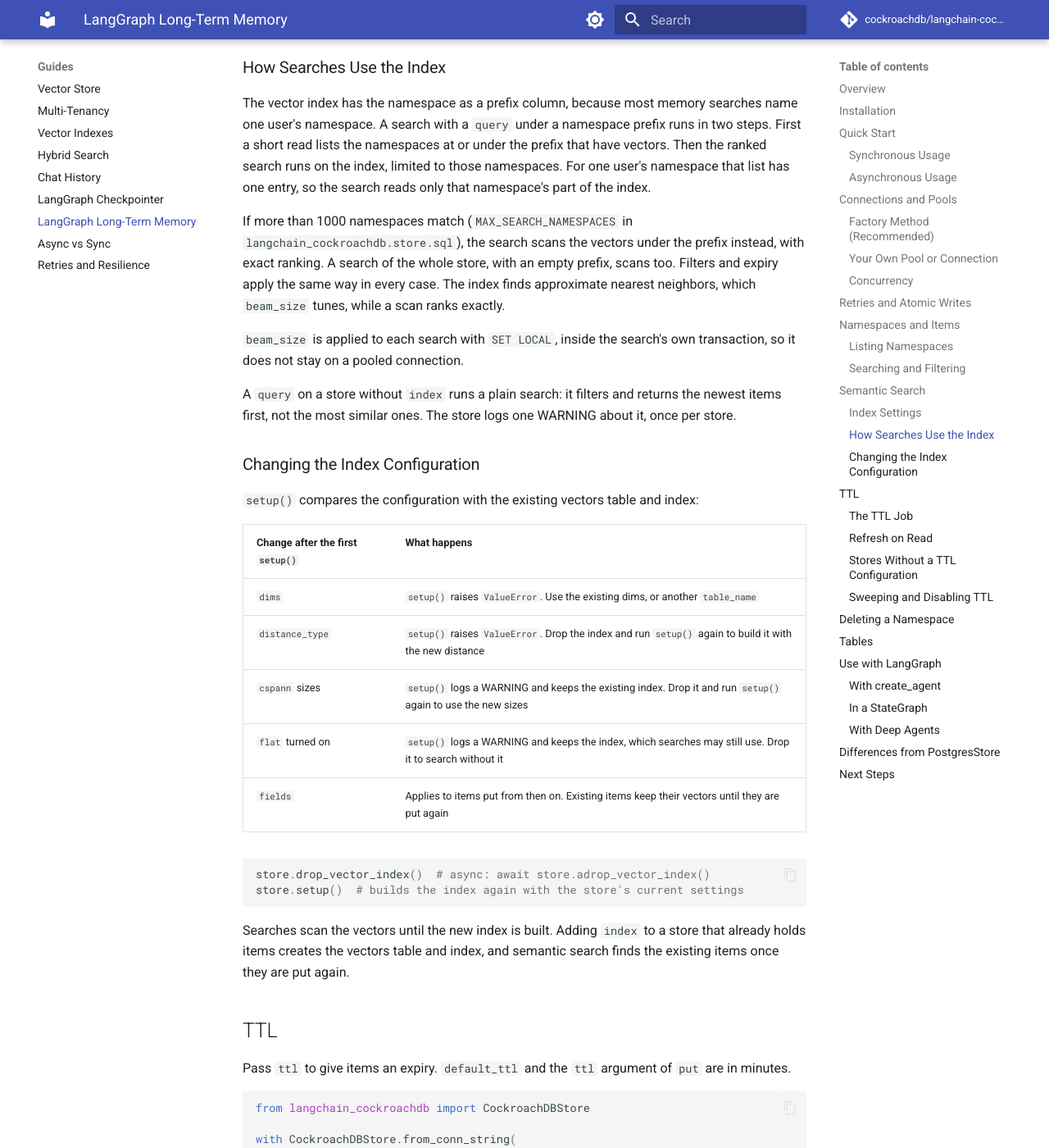
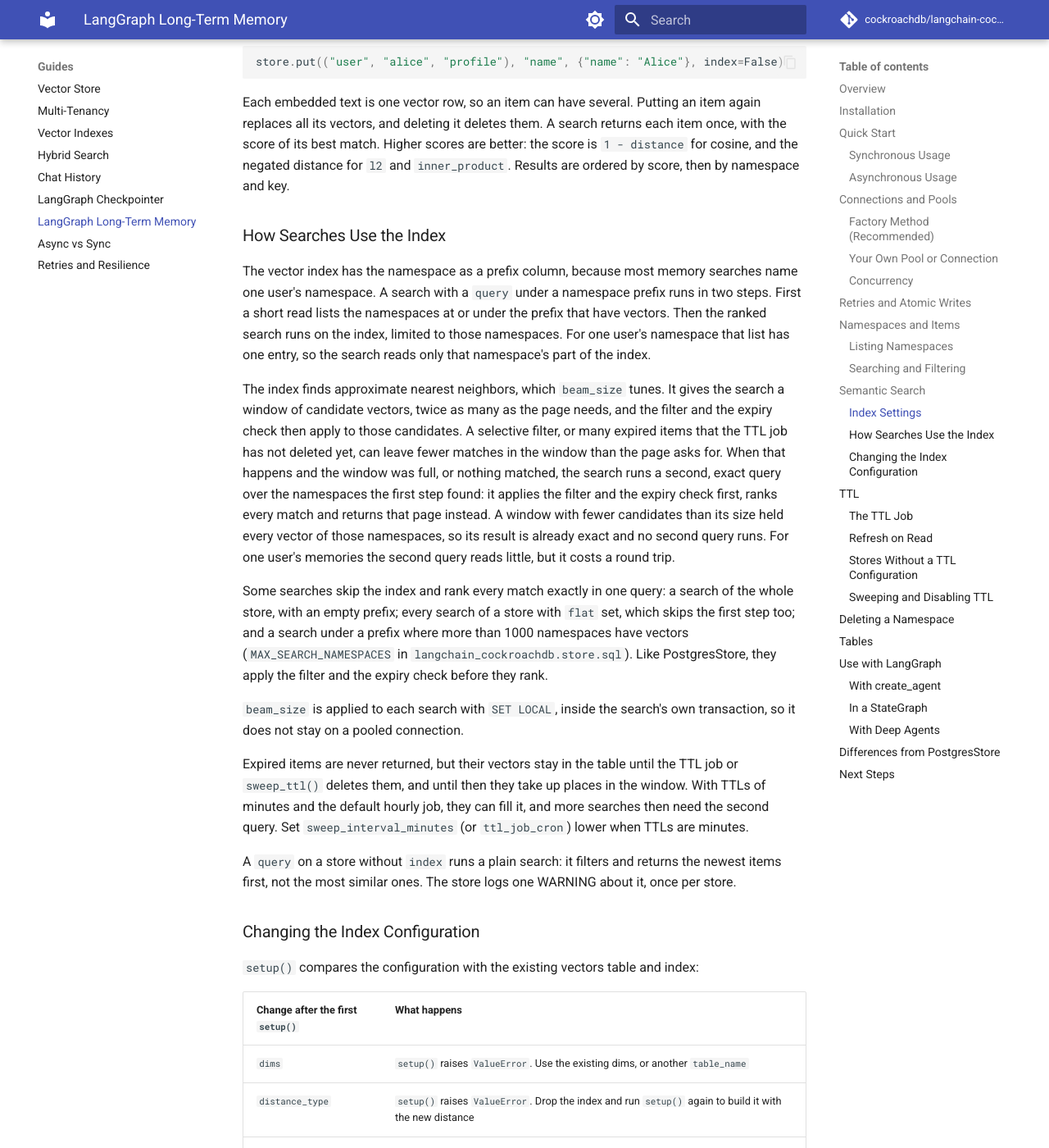
Before and after one commit to cockroachdb/langchain-cockroachdb, an MkDocs documentation site: the page built from docs/guides/long-term-memory.md, in a window 1280 px wide and 1400 px high, scrolled down 7186 px. Shown: the whole window at 82% size. Built offline with MkDocs 1.6.1 and Material for MkDocs 9.7.7, drawn with Linux system fonts in a browser that asks for light colours; comment, search, counter and statistics services are not loaded; some of the changed text lies outside the part shown.

Commit message:
docs: exact semantic search, listing order, filters and the deserializer difference
The guide's "How Searches Use the Index" section no longer says filters
and expiry apply the same way in every case. It explains the window of
candidates, the second, exact query that a filtered or expiry-affected
search runs when its first pass comes back short from a full window, and
which searches rank exactly at once. Short TTLs with the default hourly
job leave expired vectors in place, so the guide now says to set
sweep_interval_minutes (or ttl_job_cron) lower when TTLs are minutes.

Also in the guide: a batch's reads take one round trip per kind, plus
the namespace lookup and the second query; listings are sorted by their
dotted text, which differs from tuple order for labels with characters
below "."; a prefix bounds the rows a listing reads; flat stores rank
exactly in one round trip and no longer use a leftover index; numeric
filter comparisons match numeric values only, unlike PostgresStore and
InMemoryStore; there is no deserializer= argument, as a tenth difference
from PostgresStore; and the async store's sync methods fail fast when
its loop is not running.

The CHANGELOG describes the exact searches, the filter rule and the
missing deserializer the same way, and a stale test docstring says what
the test does.

Co-Authored-By: Claude Opus 5.5 <noreply@anthropic.com>

````diff
--- a/docs/guides/long-term-memory.md
+++ b/docs/guides/long-term-memory.md
@@ -124,13 +124,13 @@ A `CockroachDBStore` on a pool runs batches concurrently, each on its own pooled
 
 `AsyncCockroachDBStore` sends `aget`, `aput`, `asearch` and its other awaited calls through LangGraph's `AsyncBatchedBaseStore` queue. The queue runs one `abatch` at a time and merges the ops queued in the same event loop tick into one batch. So a larger pool does not run those calls in parallel, though it still replaces broken connections. Direct `abatch` calls, and `batch` calls from other threads, run concurrently on a pool.
 
-Create an `AsyncCockroachDBStore` inside a running event loop. Its sync methods (`get`, `put` and the others) are for other threads; called from the loop's own thread they raise `asyncio.InvalidStateError`.
+Create an `AsyncCockroachDBStore` inside a running event loop. Its sync methods (`get`, `put` and the others) are for other threads while that loop runs. They run the async methods on it, so `get`, `put`, `search`, `delete` and `list_namespaces` join the same queue. Called from the loop's own thread they raise `asyncio.InvalidStateError`. If the loop is closed or not running, or the call comes from a forked child process, they raise `RuntimeError` instead of waiting forever, as the sync methods of `AsyncCockroachDBSaver` do.
 
 ## Retries and Atomic Writes
 
 Every call retries transient CockroachDB errors under the store's `RetryPolicy`. Pass `retry_policy=` to change it; see [Retries and Resilience](resilience.md) for the fields. Every write is an UPSERT, a DELETE, or an UPDATE that pushes back an expiry. Each is safe to run twice, so a retry after an ambiguous result is safe.
 
-A `batch()` call validates every op and serializes every value before any statement runs. It then runs its gets, searches and listings, each kind as one round of reads, and commits all its puts and deletes together in one transaction. Embeddings are computed once, before the first attempt, so a retry does not call the embedding model again. When one batch puts the same key twice, the last put wins.
+A `batch()` call validates every op and serializes every value before any statement runs. It then runs its reads, one round trip each for its gets, its searches and its listings, and commits all its puts and deletes together in one transaction. Semantic searches under a namespace add a round trip before the searches, and sometimes one after them, as [How Searches Use the Index](#how-searches-use-the-index) explains. Embeddings are computed once, before the first attempt, so a retry does not call the embedding model again. When one batch puts the same key twice, the last put wins.
 
 On CockroachDB v25.4, a TTL change can meet a schema change that another process runs on the same table. The TTL step of `setup()`, `disable_ttl()` and `adisable_ttl()` retry that error, as described in [Configuring retries](resilience.md#configuring-retries).
 
@@ -164,7 +164,7 @@ store.list_namespaces(prefix=("user", "*"), max_depth=2)
 store.list_namespaces(suffix=("memories",))
 ```
 
-`*` matches one label. `max_depth` cuts each namespace to its first `max_depth` labels. Results are distinct and sorted, and `limit` (default 100) and `offset` page through them.
+`*` matches one label. `max_depth` cuts each namespace to its first `max_depth` labels. Results are distinct and sorted by their text with the labels joined by `.`, as in PostgresStore, and `limit` (default 100) and `offset` page through them. That is the order of the tuples unless a label holds a character that sorts before `.`, such as a space, `-` or `#`: `("a#b", "c")` comes before `("a", "b")`, where `InMemoryStore` puts it after. A `prefix` that starts with plain labels, such as `("user", "alice")` or `("user", "*", "memories")`, reads only the rows under those labels.
 
 ### Searching and Filtering
 
@@ -223,7 +223,7 @@ With an index, `setup()` also creates the vectors table and, unless `flat` is se
 | `fields` | `["$"]` | Paths in each value to embed. `"$"` embeds the whole value as JSON, and `"messages[*].content"` embeds each message on its own |
 | `distance_type` | `"cosine"` | `"cosine"`, `"l2"` or `"inner_product"` |
 | `cspann` | `None` | C-SPANN partition sizes, `{"min_partition_size": 10, "max_partition_size": 100}`. Give both or neither; the maximum must be at least 4 times the minimum. Without it the index uses CockroachDB's defaults |
-| `flat` | `False` | Do not create a vector index. Searches compare every vector, which suits small stores |
+| `flat` | `False` | Do not create a vector index. Searches rank every matching vector exactly, in one round trip, which suits small stores |
 | `beam_size` | `None` | C-SPANN beam width. A larger beam finds more of the true nearest neighbors and reads more of the index |
 
 A put can override `fields`: `index=False` stores the item without vectors, and `index=["text", "summary"]` embeds those paths instead.
@@ -238,9 +238,13 @@ Each embedded text is one vector row, so an item can have several. Putting an it
 
 The vector index has the namespace as a prefix column, because most memory searches name one user's namespace. A search with a `query` under a namespace prefix runs in two steps. First a short read lists the namespaces at or under the prefix that have vectors. Then the ranked search runs on the index, limited to those namespaces. For one user's namespace that list has one entry, so the search reads only that namespace's part of the index.
 
-If more than 1000 namespaces match (`MAX_SEARCH_NAMESPACES` in `langchain_cockroachdb.store.sql`), the search scans the vectors under the prefix instead, with exact ranking. A search of the whole store, with an empty prefix, scans too. Filters and expiry apply the same way in every case. The index finds approximate nearest neighbors, which `beam_size` tunes, while a scan ranks exactly.
+The index finds approximate nearest neighbors, which `beam_size` tunes. It gives the search a window of candidate vectors, twice as many as the page needs, and the filter and the expiry check then apply to those candidates. A selective filter, or many expired items that the TTL job has not deleted yet, can leave fewer matches in the window than the page asks for. When that happens and the window was full, or nothing matched, the search runs a second, exact query over the namespaces the first step found: it applies the filter and the expiry check first, ranks every match and returns that page instead. A window with fewer candidates than its size held every vector of those namespaces, so its result is already exact and no second query runs. For one user's memories the second query reads little, but it costs a round trip.
+
+Some searches skip the index and rank every match exactly in one query: a search of the whole store, with an empty prefix; every search of a store with `flat` set, which skips the first step too; and a search under a prefix where more than 1000 namespaces have vectors (`MAX_SEARCH_NAMESPACES` in `langchain_cockroachdb.store.sql`). Like PostgresStore, they apply the filter and the expiry check before they rank.
 
 `beam_size` is applied to each search with `SET LOCAL`, inside the search's own transaction, so it does not stay on a pooled connection.
+
+Expired items are never returned, but their vectors stay in the table until the TTL job or `sweep_ttl()` deletes them, and until then they take up places in the window. With TTLs of minutes and the default hourly job, they can fill it, and more searches then need the second query. Set `sweep_interval_minutes` (or `ttl_job_cron`) lower when TTLs are minutes.
 
 A `query` on a store without `index` runs a plain search: it filters and returns the newest items first, not the most similar ones. The store logs one WARNING about it, once per store.
 
@@ -253,7 +257,7 @@ A `query` on a store without `index` runs a plain search: it filters and returns
 | `dims` | `setup()` raises `ValueError`. Use the existing dims, or another `table_name` |
 | `distance_type` | `setup()` raises `ValueError`. Drop the index and run `setup()` again to build it with the new distance |
 | `cspann` sizes | `setup()` logs a WARNING and keeps the existing index. Drop it and run `setup()` again to use the new sizes |
-| `flat` turned on | `setup()` logs a WARNING and keeps the index, which searches may still use. Drop it to search without it |
+| `flat` turned on | `setup()` logs a WARNING and keeps the index. Searches no longer use it, but puts still update it. Drop it if no other store needs it |
 | `fields` | Applies to items put from then on. Existing items keep their vectors until they are put again |
 
 ```python
@@ -296,7 +300,7 @@ with CockroachDBStore.from_conn_string(
 
 CockroachDB deletes expired rows itself, with [row-level TTL](https://www.cockroachlabs.com/docs/stable/row-level-ttl). With a `ttl` configuration, `setup()` sets `ttl_expiration_expression` to the `expires_at` column on the items table, and on the vectors table when there is an index. The job runs on the cron that `sweep_interval_minutes` gives, or `ttl_job_cron`, and hourly (`@hourly`) by default. A changed `sweep_interval_minutes` or `ttl_job_cron` takes effect at the next `setup()`. Rows without an expiry are never deleted. Vector rows carry their item's expiry, so they expire with it.
 
-The job runs on a schedule, so an expired item stays in the table until a run deletes it. Reads, searches and listings leave expired items out anyway, because `omit_expired` is on by default. That holds even for a store built without `ttl`, since another process may write items with an expiry to the same tables. Pass `ttl={"omit_expired": False}` to see expired items until the job deletes them.
+The job runs on a schedule, so an expired item stays in the table until a run deletes it. Reads, searches and listings leave expired items out anyway, because `omit_expired` is on by default. That holds even for a store built without `ttl`, since another process may write items with an expiry to the same tables. Pass `ttl={"omit_expired": False}` to see expired items until the job deletes them. Their vectors stay as well, and make semantic searches run their second query more often, so with TTLs of minutes set `sweep_interval_minutes` lower than the default hour, as [How Searches Use the Index](#how-searches-use-the-index) explains.
 
 ### Refresh on Read
 
@@ -519,12 +523,13 @@ This snippet was checked against the Deep Agents documentation (deepagents 0.5 a
 1. **Expiry on the server.** CockroachDB's row-level TTL job deletes expired items, so no sweeper thread is needed. Expired items are left out of reads, searches and listings by default (`omit_expired` is on).
 2. **Atomic batches, retries and concurrency.** All puts and deletes of one batch commit in one transaction, every call retries transient errors under the store's `RetryPolicy`, and a `CockroachDBStore` on a pool runs batches concurrently.
 3. **No stale vectors.** Putting an item again replaces all its vectors, and deleting an item deletes them.
-4. **Filters as in `InMemoryStore`.** Comparisons with a number match numbers only, nested dictionaries match nested keys, and `$ne` also matches items without the key.
+4. **Filters.** A comparison with a number matches numeric values only, where PostgresStore compares text and `InMemoryStore` converts values with `float()`. Nested dictionaries match nested keys, and `$ne` also matches items without the key.
 5. **Deterministic paging.** Results with the same score, or the same `updated_at`, are ordered by namespace and key, so paging with `offset` is stable.
 6. **Configurable tables.** `table_name` and `schema` set the table names, so one database can hold several stores.
 7. **`delete_namespace`.** `delete_namespace(namespace_prefix)` and `adelete_namespace` delete a namespace and its descendants in one transaction and return the number of items deleted.
 8. **Warnings and checks.** A `query` on a store without `index` logs a WARNING. Changing the index configuration after `setup()` raises an error or logs a warning, as described in [Changing the Index Configuration](#changing-the-index-configuration).
 9. **`disable_ttl` and `drop_vector_index`.** `disable_ttl()` and `adisable_ttl()` remove the table TTL setting, and `drop_vector_index()` and `adrop_vector_index()` drop the vector index so that `setup()` can build it again, for example with another distance.
+10. **No `deserializer`.** psycopg decodes JSONB values before the store sees them, so the store does not take PostgresStore's `deserializer=` argument. To transform values as they are read, wrap `get` and `search`.
 
 ## Next Steps
 
````
Also changed, not shown: CHANGELOG.md (+2 -2 lines), docs/about/changelog.md (+2 -2 lines), 1 other file.
